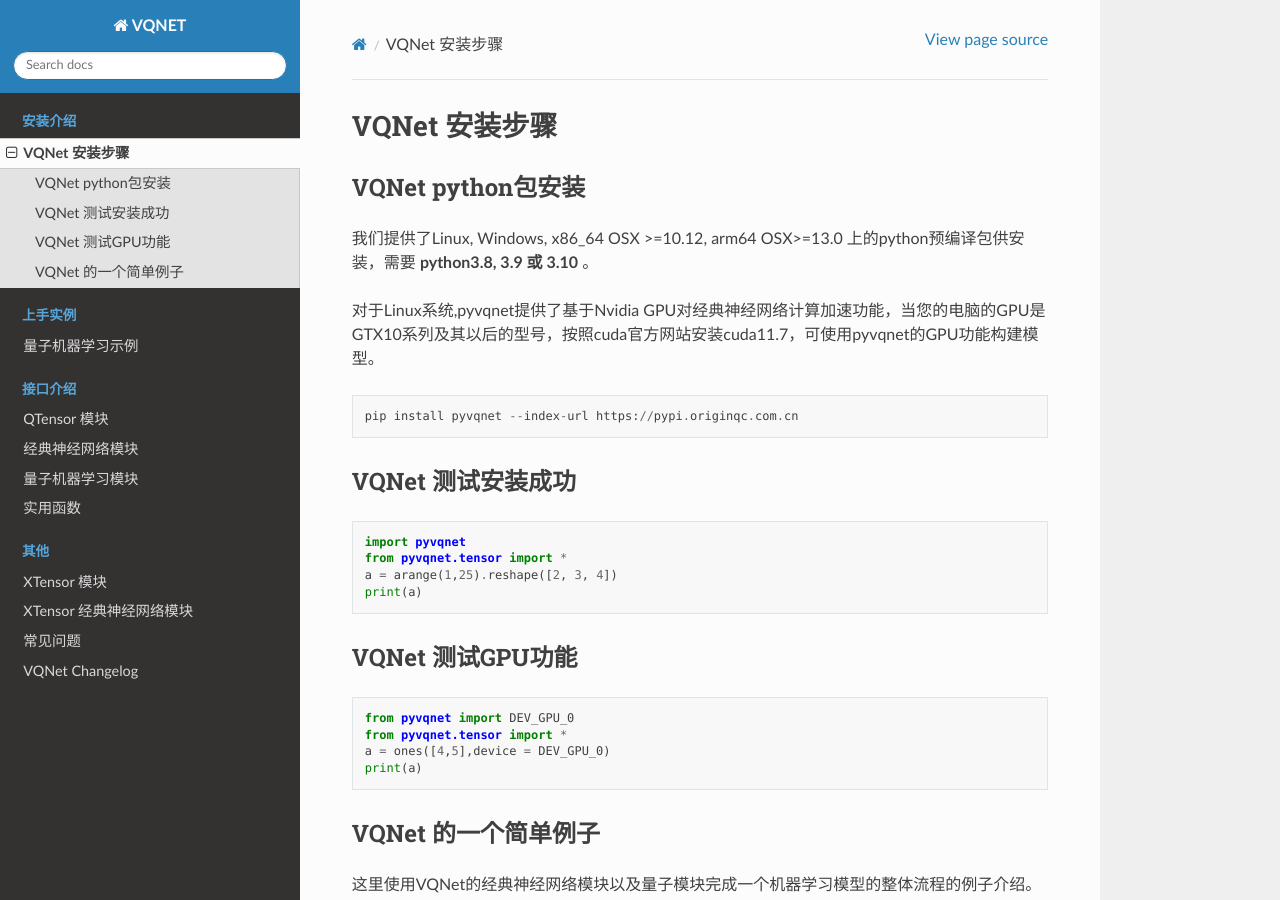
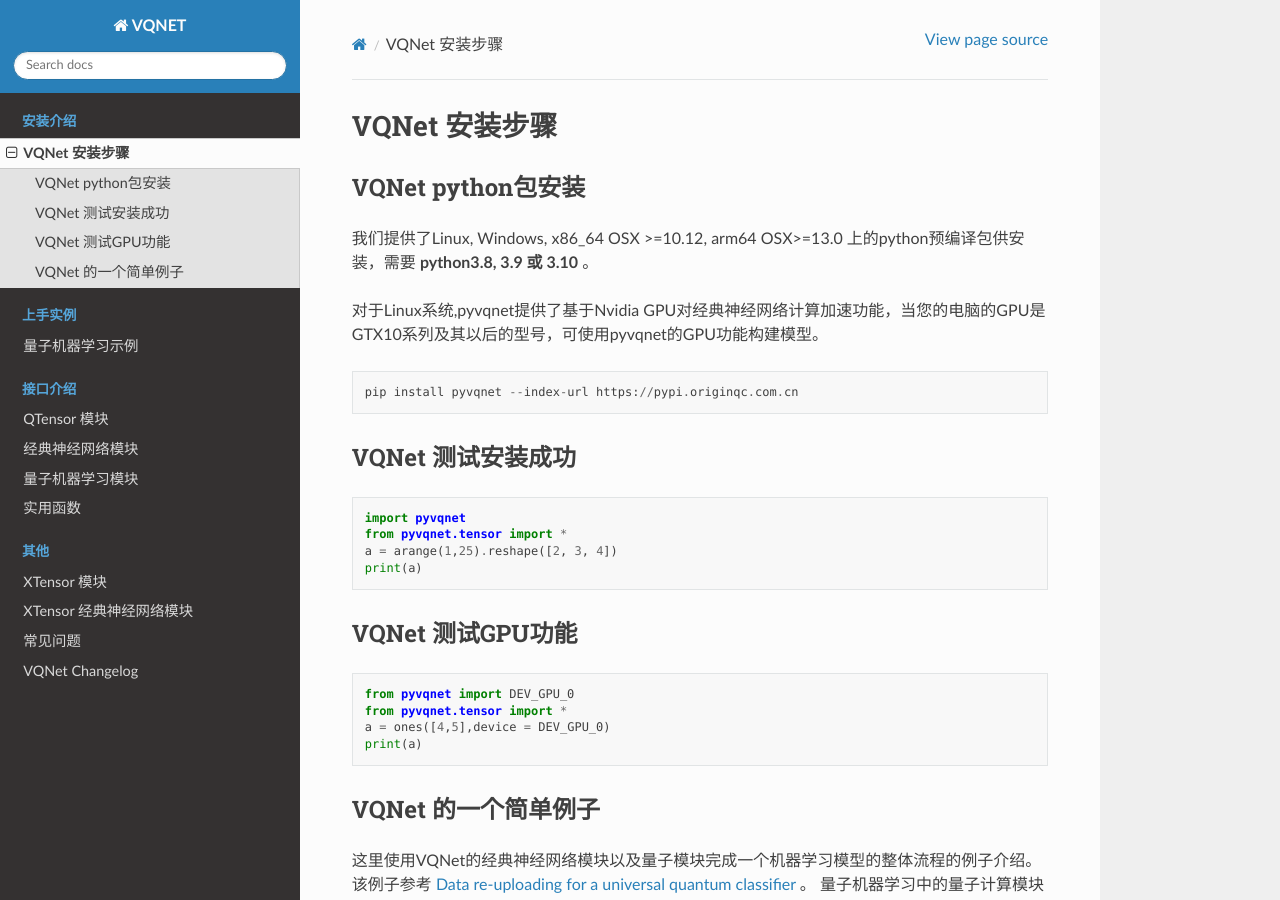
Before and after one commit to OriginQ/VQNET2.0-tutorial, a Sphinx documentation site: the page built from source/rst/install.rst, in a window 1280 px wide and 900 px high. Built offline with Sphinx 7.4.7 and the Read the Docs theme 2.0.0, drawn with Linux system fonts in a browser that asks for light colours.

Commit message:
[ref] update cuda require doc.

```diff
--- a/source/rst/CHANGELOG.rst
+++ b/source/rst/CHANGELOG.rst
@@ -19,7 +19,7 @@
 
 - 安装包新加入依赖 "Pillow", "hjson"。
 - 优化softmax以及tranpose在GPU下运行速度。
-
+- 使用cuda11.8编译。
 Fixed
 ===================
 - 降低Linux-GPU版本启动时候的显存消耗。
--- a/source/rst/install.rst
+++ b/source/rst/install.rst
@@ -6,7 +6,7 @@
 
 我们提供了Linux, Windows, x86_64 OSX >=10.12, arm64 OSX>=13.0 上的python预编译包供安装，需要 **python3.8, 3.9 或 3.10** 。
 
-对于Linux系统,pyvqnet提供了基于Nvidia GPU对经典神经网络计算加速功能，当您的电脑的GPU是GTX10系列及其以后的型号，按照cuda官方网站安装cuda11.7，可使用pyvqnet的GPU功能构建模型。
+对于Linux系统,pyvqnet提供了基于Nvidia GPU对经典神经网络计算加速功能，当您的电脑的GPU是GTX10系列及其以后的型号，可使用pyvqnet的GPU功能构建模型。
 
 
 .. code-block::
```
